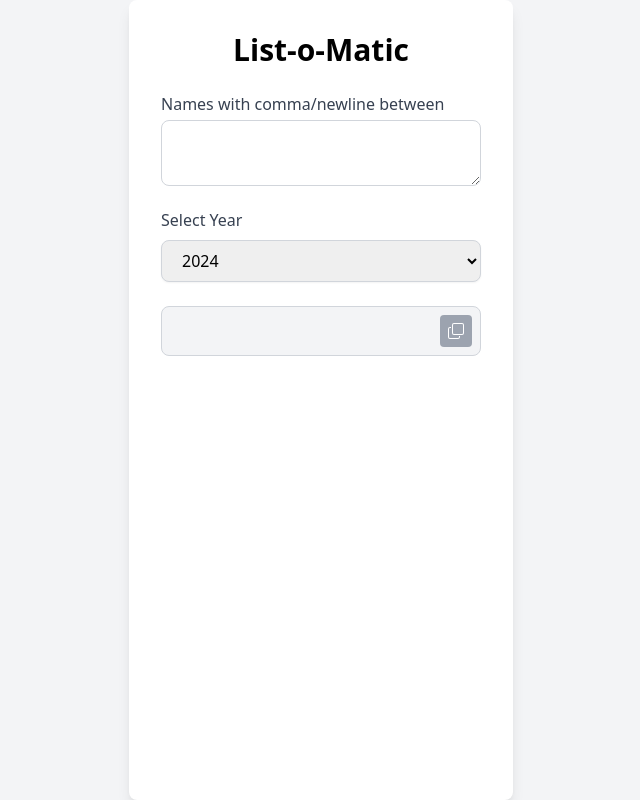
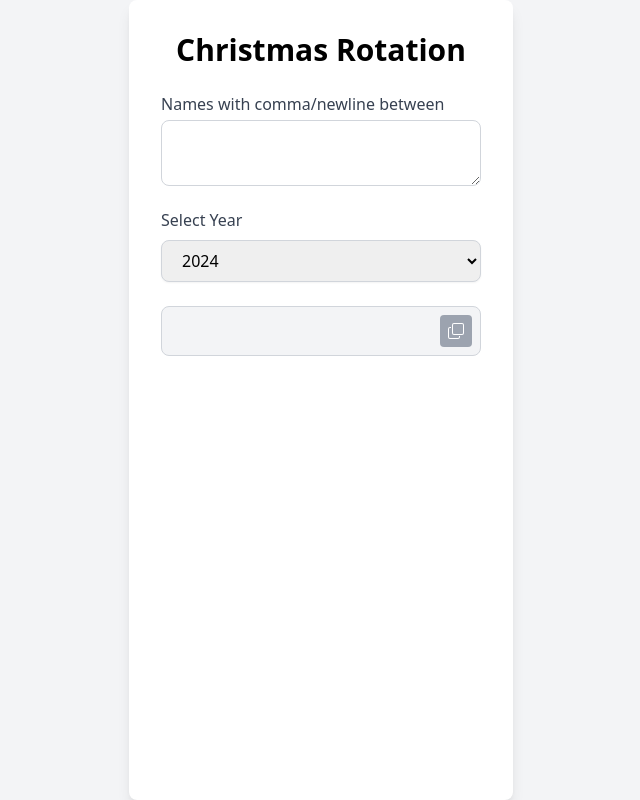
Before and after one commit to free2bcreative/free2bcreative.github.io, a plain HTML site: page index.html in a window 1280 px wide. Shown: the whole page, without its empty margins (319-959 px from the left). Drawn offline with nearby package versions, Linux system fonts and the light colour scheme.

Commit message:
Update index.html
Just switching to "Christmas rotation"...could switch back to list-o-matic in the future.

```diff
--- a/index.html
+++ b/index.html
@@ -3,14 +3,14 @@
 <head>
     <meta charset="UTF-8">
     <meta name="viewport" content="width=device-width, initial-scale=1.0">
-    <title>List-o-Matic</title>
+    <title>Christmas Rotation</title>
     <script src="https://cdn.tailwindcss.com"></script>
 </head>
 <body class="h-screen bg-gray-100 flex justify-center">
 
     <!-- Form container -->
     <div class="bg-white p-8 rounded-lg shadow-lg w-96">
-        <h2 class="text-3xl font-semibold text-center mb-6">List-o-Matic</h2>
+        <h2 class="text-3xl font-semibold text-center mb-6">Christmas Rotation</h2>
 
         <div class="mb-4">
             <label for="people" class="block text-base font-medium text-gray-700">Names with comma/newline between</label>
```
